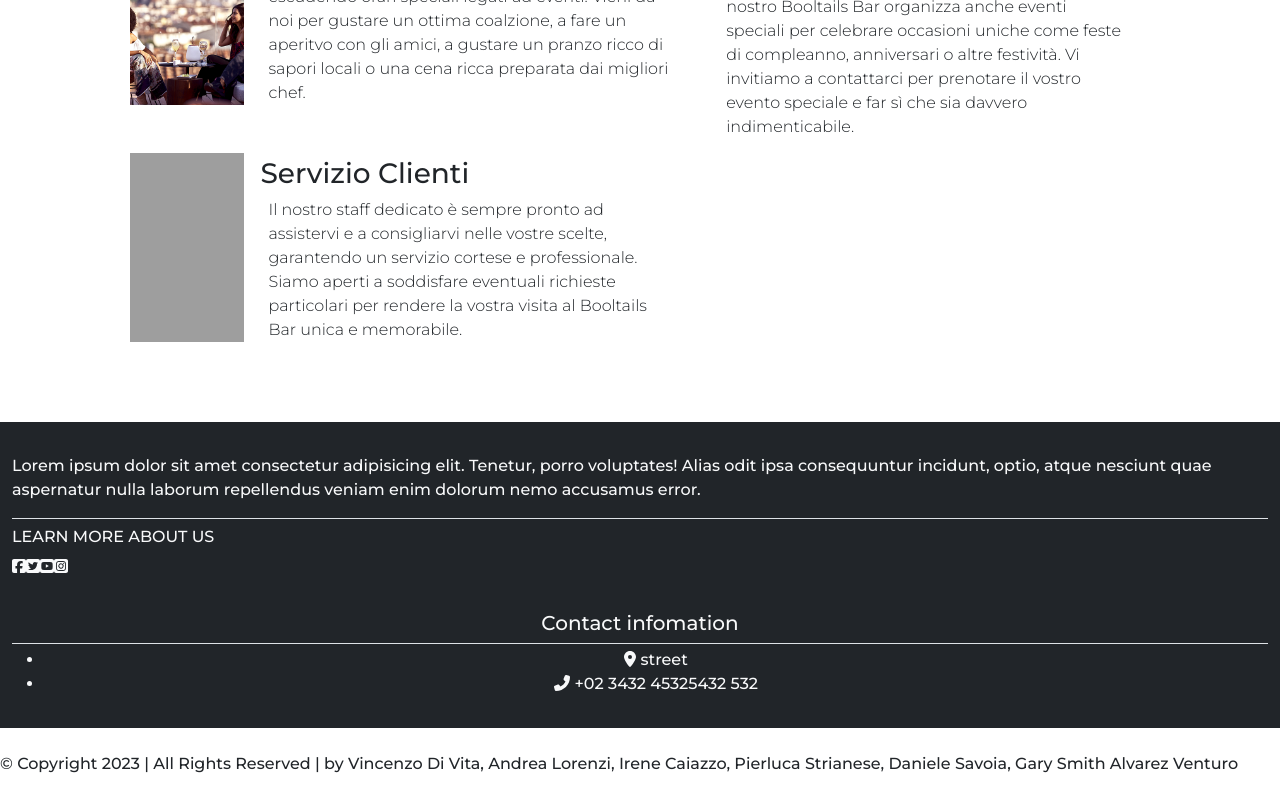
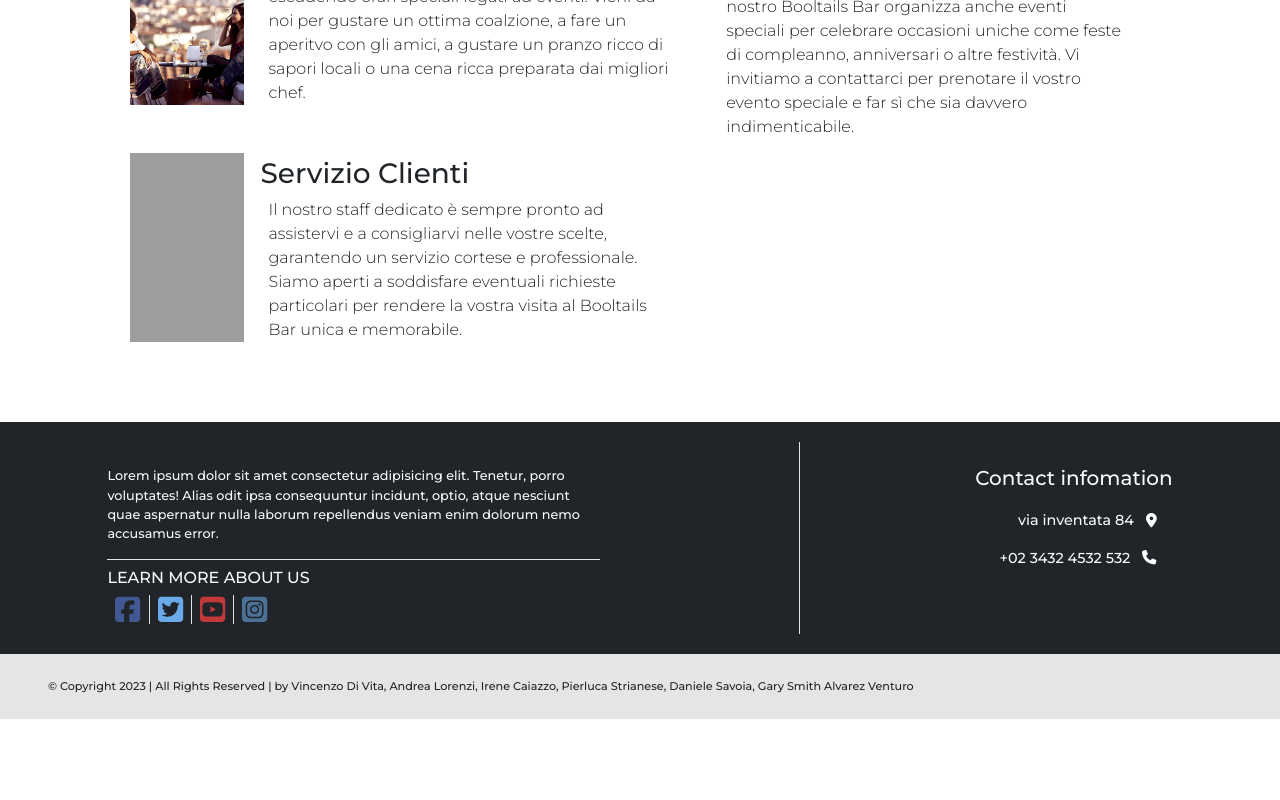
Before and after one commit to vdv-boolean/laravel-vue-router-frontoffice, a Vue app: page /about in a window 1280 px wide. Shown: the part 1684-2484 px from the top of the page. After the commit the page ends 2403 px from the top, so only its background shows below. Built offline with nearby package versions, Linux system fonts and the light colour scheme; grey boxes are pictures that could not be loaded.

Commit message:
fix StyleFooter

```diff
--- a/src/components/AppFooter.vue
+++ b/src/components/AppFooter.vue
@@ -3,7 +3,7 @@ export default {};
 </script>
 
 <template>
-  <footer class="py-1 bg-dark text-light">
+  <footer class="py-3 bg-dark text-light">
     <div class="info p-1">
       <div class="description p-2">
         <div class="py-3 border-bottom">
@@ -13,21 +13,21 @@ export default {};
         </div>
         <h6 class="pt-2"> LEARN MORE ABOUT US </h6>
         <div class="social">
-          <font-awesome-icon icon="fa-brands fa-square-facebook" class="icon_social facebook" />
-          <font-awesome-icon icon="fa-brands fa-square-twitter" class="icon_social twitter" />
-          <font-awesome-icon icon="fa-brands fa-square-youtube" class="icon_social youtube" />
-          <font-awesome-icon icon="fa-brands fa-square-instagram" class="icon_social instagram" />
+          <font-awesome-icon icon="fa-brands fa-square-facebook" class="icon_social facebook ps-2" />
+          <font-awesome-icon icon="fa-brands fa-square-twitter" class="icon_social twitter border-start ps-2" />
+          <font-awesome-icon icon="fa-brands fa-square-youtube" class="icon_social youtube border-start ps-2" />
+          <font-awesome-icon icon="fa-brands fa-square-instagram" class="icon_social instagram border-start ps-2" />
         </div>
       </div>
-      <div class="contact_info p-2 text-center">
+      <div class="contact_info p-2 text-end border-start">
         <h5 class="pt-3">Contact infomation</h5>
 
-        <ul class="border-top">
+        <ul>
           <li class="pt-1">
-            <font-awesome-icon icon="fa-solid fa-location-dot" class="icon_contact" /> street
+            via inventata 84 <font-awesome-icon icon="fa-solid fa-location-dot" class="ms-2 icon_contact" />
           </li>
           <li>
-            <font-awesome-icon icon="fa-solid fa-phone-flip" class="icon_contact" /> +02 3432 45325432 532
+            +02 3432 4532 532 <font-awesome-icon icon="fa-solid fa-phone" class="ms-2 icon_contact" />
           </li>
         </ul>
       </div>
@@ -38,4 +38,50 @@ export default {};
     Daniele Savoia, Gary Smith Alvarez Venturo
   </div>
 </template>
-<style></style>
+<style lang="scss" scoped>
+@use "../style/general.scss" as *;
+
+
+footer {
+  display: flex;
+
+  .info {
+    display: flex;
+    justify-content: space-around;
+    flex-wrap: wrap;
+
+    .description {
+      font-size: .8rem;
+      width: 40%;
+    }
+
+    .contact_info {
+      font-size: .9rem;
+      width: 30%;
+
+      ul {
+        li {
+
+          margin-top: 1rem;
+
+          .icon_contact {
+            color: white;
+            margin-right: 1rem;
+          }
+        }
+      }
+    }
+
+    .icon_social {
+      font-size: 1.8rem;
+      padding-right: .5rem;
+    }
+  }
+}
+
+.copyright {
+  background-color: $background_color2;
+  font-size: .7rem;
+  padding-left: 48px;
+}
+</style>
--- a/src/main.js
+++ b/src/main.js
@@ -15,12 +15,12 @@ import { faSquareTwitter } from '@fortawesome/free-brands-svg-icons'
 import { faSquareInstagram } from '@fortawesome/free-brands-svg-icons'
 import { faSquareYoutube } from '@fortawesome/free-brands-svg-icons'
 import { faLocationDot } from '@fortawesome/free-solid-svg-icons'
-import { faPhoneFlip } from '@fortawesome/free-solid-svg-icons'
+import { faPhone } from '@fortawesome/free-solid-svg-icons'
 import { faCaretRight } from '@fortawesome/free-solid-svg-icons'
 import { faAngleDown } from '@fortawesome/free-solid-svg-icons'
 
 /* add icons to the library */
-library.add(faSquareFacebook, faSquareTwitter, faSquareInstagram, faSquareYoutube, faLocationDot, faPhoneFlip, faCaretRight, faAngleDown)
+library.add(faSquareFacebook, faSquareTwitter, faSquareInstagram, faSquareYoutube, faLocationDot, faPhone, faCaretRight, faAngleDown)
 
 createApp(App)
     .component('font-awesome-icon', FontAwesomeIcon)
--- a/src/style/general.scss
+++ b/src/style/general.scss
@@ -1,31 +1,3 @@
-$primary-color: #3bafbf;
-$white-text: #ffffff;
-$primary-text: #dddddd;
-$background_color2: #e5e5e5;
-$color_facebook: #425893;
-$color_twitter: #6baae8;
-$color_instagram: #4b7197;
-$color_youtube: #c33838;
-
-ul {
-  list-style-type: none;
-  padding: 0;
-  margin: 0;
-}
-
-.icon_social {
-  font-size: 1.8rem;
-  padding-right: 0.5rem;
-  cursor: pointer;
-}
-
-.facebook {
-  color: $color_facebook;
-}
-
-.twitter {
-  color: $color_twitter;
-}
 $background_color2: #E5E5E5;
 $color_facebook: #425893;
 $color_twitter: #6BAAE8;
@@ -56,9 +28,6 @@ ul {
   color: $color_instagram;
 }
 
-.instagram {
-  color: $color_instagram;
-}
 .youtube {
   color: $color_youtube;
 }
```
Lines whose indentation alone changed are shown as unchanged.
